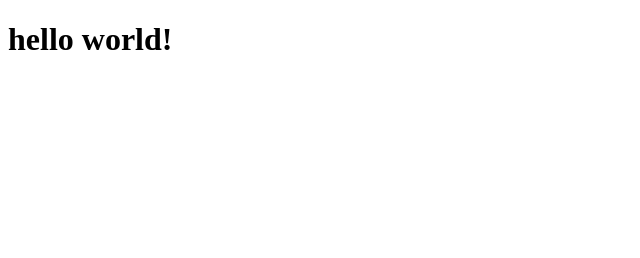
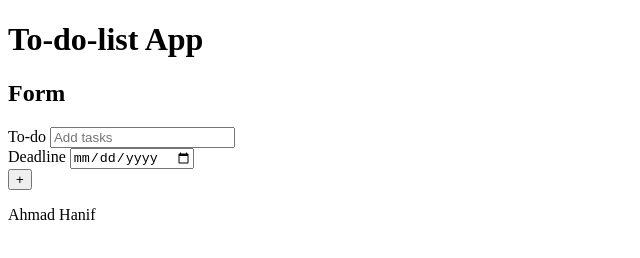
Before and after one commit to cRuu-sh/CodingCamp-290925-ahmadHanif, a plain HTML site: page index.html in a window 1280 px wide. Shown: the whole page, without its empty margins (0-640 px from the left). Drawn offline with Linux system fonts and the light colour scheme.

Commit message:
Add body to the to-do-list app Add CSS and JS file

```diff
--- a/index.html
+++ b/index.html
@@ -1,11 +1,33 @@
 <!DOCTYPE html>
 <html lang="en">
-<head>
-    <meta charset="UTF-8">
-    <meta name="viewport" content="width=device-width, initial-scale=1.0">
+  <head>
+    <meta charset="UTF-8" />
+    <meta name="viewport" content="width=device-width, initial-scale=1.0" />
     <title>RevoU To Do List</title>
-</head>
-<body>
-    <h1>hello world!</h1>
-</body>
+  </head>
+  <body>
+    <header>
+      <h1>To-do-list App</h1>
+    </header>
+    <main>
+      <h2>Form</h2>
+      <form action="">
+        <label for="tdl-input">To-do</label>
+        <input
+          type="text"
+          name="tdl-input"
+          id="tdl_input"
+          placeholder="Add tasks"
+        />
+        <br />
+        <label for="tdl-deadline">Deadline</label>
+        <input type="date" name="tdl-deadline" id="tdl_deadline" />
+        <br />
+        <button type="submit" value="submit">+</button>
+      </form>
+    </main>
+    <footer>
+      <p>Ahmad Hanif</p>
+    </footer>
+  </body>
 </html>
```
Also changed, not shown: css/style.css (added), js/script.js (added).
